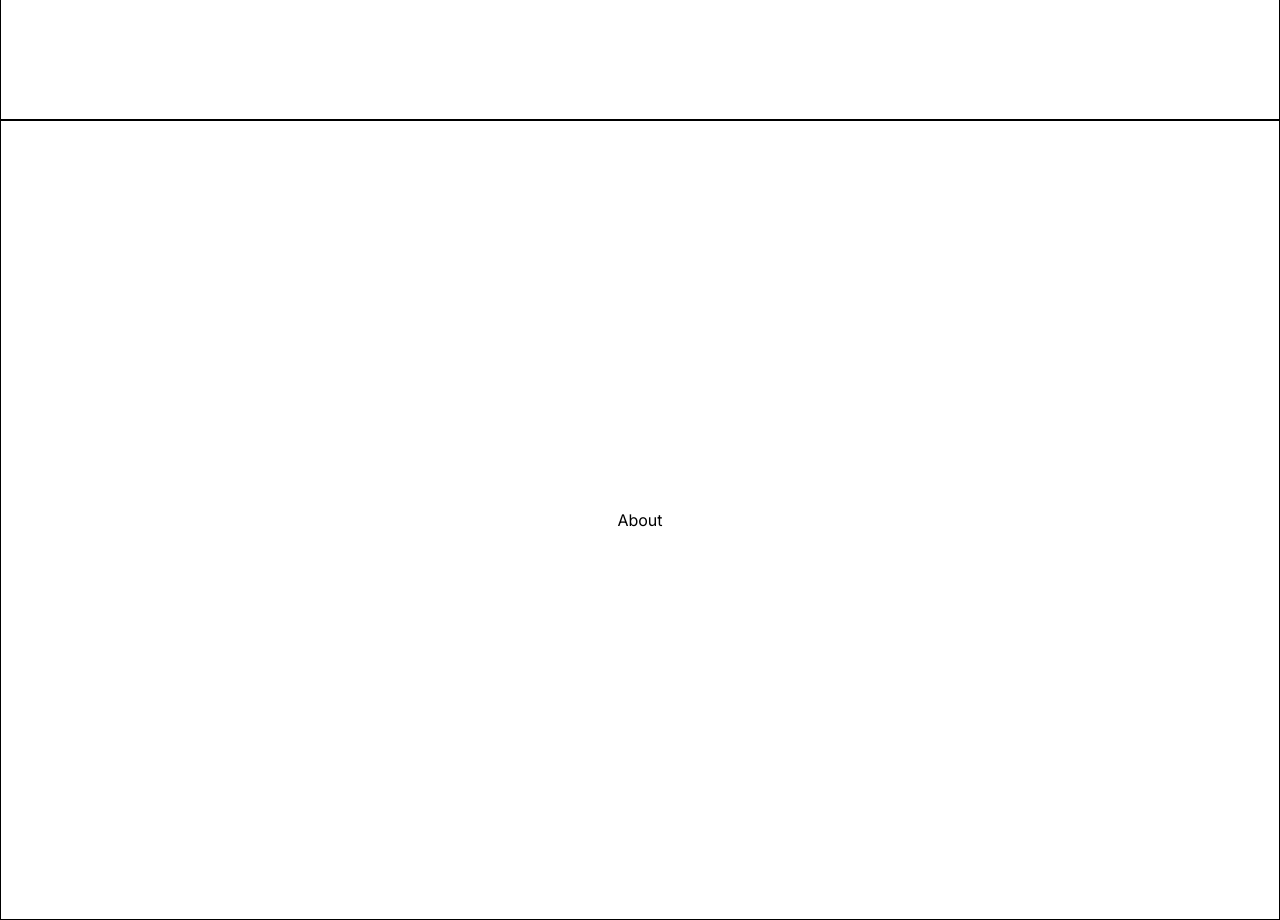
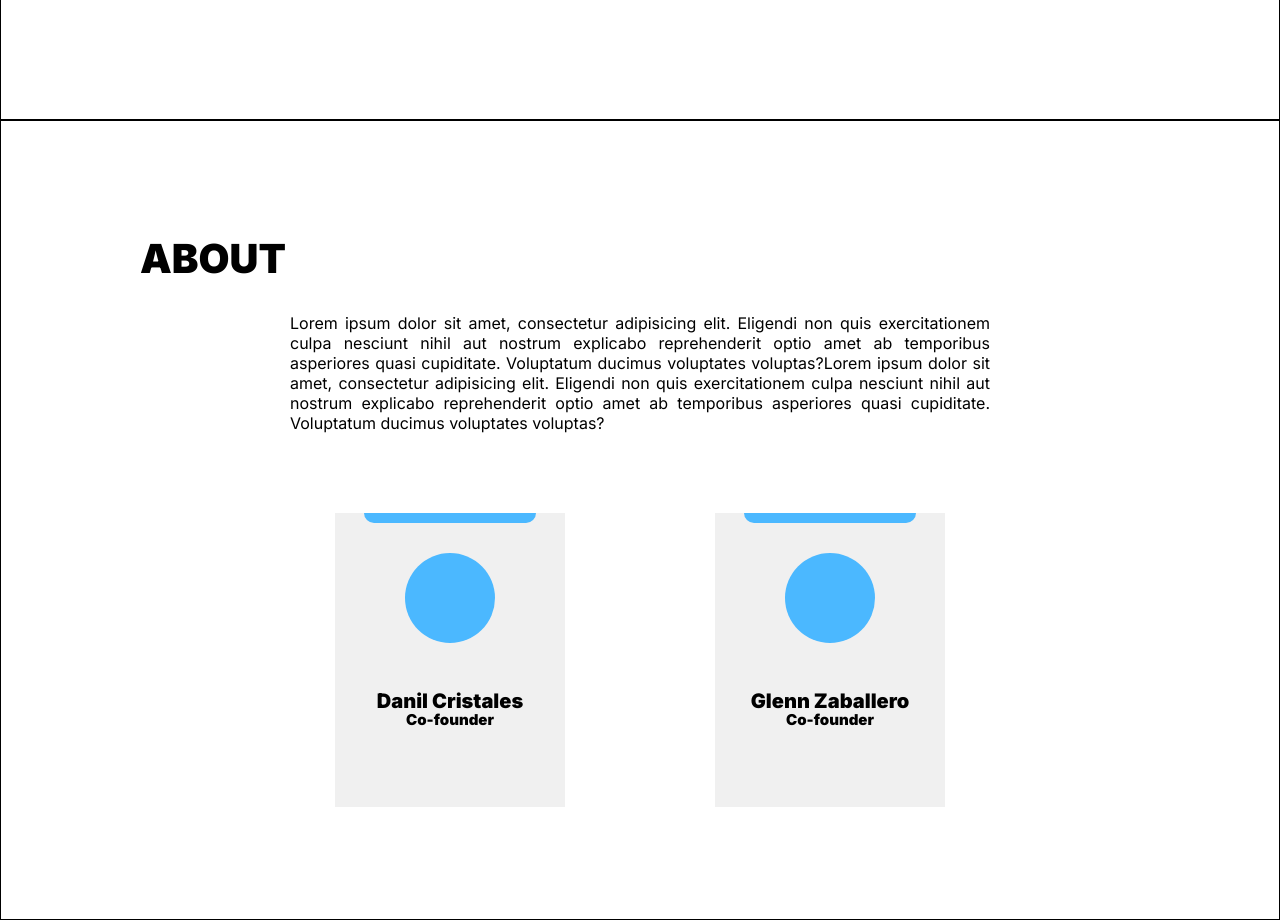
Before and after one commit to wadze213/crework-source, a React (Create React App) app in the folder crework/: page / in a window 1280 px wide. Shown: the part 3880-4800 px from the top of the page. Built offline with nearby package versions, Linux system fonts and the light colour scheme.

Commit message:
Adding About by Glenn

```diff
--- a/crework/src/components/About.js
+++ b/crework/src/components/About.js
@@ -1,10 +1,46 @@
 import React from 'react'
 import './component-styles/styles.css'
+import './component-styles/about.css'
+import {FaGithub} from "react-icons/fa";
+import {FaUser} from "react-icons/fa";
+import {FaDownload} from "react-icons/fa";
+
+import { IconButton, Tooltip } from '@mui/material';
+
 
 const About = () => {
   return (
-    <section>
-      About
+    <section className='about'>
+        <div className='aboutTitle'>
+          <h2>ABOUT</h2>
+          <p className='aboutContent'>Lorem ipsum dolor sit amet, consectetur adipisicing elit. Eligendi non quis exercitationem culpa nesciunt nihil aut nostrum explicabo reprehenderit optio amet ab temporibus asperiores quasi cupiditate. Voluptatum ducimus voluptates voluptas?Lorem ipsum dolor sit amet, consectetur adipisicing elit. Eligendi non quis exercitationem culpa nesciunt nihil aut nostrum explicabo reprehenderit optio amet ab temporibus asperiores quasi cupiditate. Voluptatum ducimus voluptates voluptas?</p>
+        </div>
+        <div className='aboutContainer'>
+          <div class="aboutCard">
+          <div class="blob"></div>
+
+            <span class="img2"></span>
+            <p>
+
+              <div > <Tooltip title="Github" className='icon' placement="top"><IconButton className='github'><FaGithub/></IconButton></Tooltip></div>
+              <div > <Tooltip title="Portfolio" className='icon'placement="top"><IconButton className='profile'><FaUser/></IconButton></Tooltip></div>
+              <div > <Tooltip title="Download" className='icon'placement="top"><IconButton className='download'><FaDownload/></IconButton></Tooltip></div>
+
+            </p>
+            <h2>Danil  Cristales<br></br><span>Co-founder</span></h2>
+          </div>
+          <div class="aboutCard">
+          <div class="blob"></div>
+            <span class="img"></span>
+            <p>
+
+            <div > <Tooltip title="Github" className='icon' placement="top"><IconButton className='github'><FaGithub/></IconButton></Tooltip></div>
+              <div > <Tooltip title="Portfolio" className='icon' placement="top"><IconButton className='profile'><FaUser/></IconButton></Tooltip></div>
+              <div > <Tooltip title="Download" className='icon' placement="top"><IconButton className='download'><FaDownload/></IconButton></Tooltip></div>
+            </p>
+            <h2>Glenn Zaballero<br></br><span>Co-founder</span></h2>
+          </div>
+        </div>
     </section>
   )
 }
--- /dev/null
+++ b/crework/src/components/component-styles/about.css
@@ -0,0 +1,162 @@
+.aboutContainer{
+  display: flex;
+  gap:150px;
+
+}
+.about{
+  display: flex;
+  gap: 5rem;
+}
+.aboutTitle{
+  max-width: 1000px;
+  text-align: left;
+}
+.aboutContent{
+  padding: 30px 150px 0 150px;
+  text-align: justify;
+
+
+}
+
+/* From uiverse.io by @gagan-gv */
+.aboutCard {
+  width: 230px;
+  height: 294px;
+  background: #f0f0f0;
+
+  text-align: center;
+  transition: all 0.5s;
+
+
+ }
+
+ .aboutCard:hover {
+  box-shadow: 0 0 20px 1px rgba(0, 0, 0, 0.623);
+  background-color: #4bb8ff;
+ }
+
+ .aboutCard .blob {
+  height: 10px;
+  width: 75%;
+  border-radius: 0 0 30px 30px;
+  margin: 0 auto;
+  background-color: #4bb8ff;
+  visibility: visible;
+  transition: all 0.3s;
+ }
+
+ .aboutCard:hover .blob {
+  height: 0;
+ }
+
+ .aboutCard .img {
+  display: flex;
+  margin: 30px auto 10px auto;
+  width: 90px;
+  height: 90px;
+  background-color: #4bb8ff;
+  /* background: url(../icons/zaballero.png); */
+  border-radius: 50%;
+  font-size: 11px;
+  justify-content: center;
+  align-items: center;
+  transition: all 0.5s;
+ }
+ .aboutCard .img2 {
+  display: flex;
+  margin: 30px auto 10px auto;
+  width: 90px;
+  height: 90px;
+  background-color: #4bb8ff;
+  /* background: url(../icons/zaballero.png); */
+  border-radius: 50%;
+  font-size: 11px;
+  justify-content: center;
+  align-items: center;
+  transition: all 0.5s;
+ }
+
+ .aboutCard:hover .img {
+  width: 230px;
+  height: 200px;
+  border-radius: 0;
+  margin: 0 auto ;
+  margin-bottom: 5px;
+  background-color: #f0f0f0;
+  z-index: 99999;
+  /* background: url(../icons/zaballero2.png); */
+ }
+
+ .aboutCard h2 {
+  padding: 0px 10px;
+  font-size: 20px;
+  transition: all 0.1s;
+  z-index: -99;
+  line-height: 17px;
+
+ }
+
+ .aboutCard span {
+  font-size: 15px;
+ }
+
+ .aboutCard:hover h2 {
+  opacity: 1;
+  width: 100%;
+  color: white;
+  font-size: 15px;
+  transition: all 0.5s;
+  font-weight: 900;
+  letter-spacing: 1px;
+ }
+
+ .aboutCard>p {
+  opacity: 0;
+  transition: all 0.75s;
+  cursor: pointer;
+  padding:0 40px;
+  margin-top: 0px;
+  cursor: pointer;
+  font-size: 26px;
+  color: white;
+  display: flex;
+  justify-content: space-between;
+
+ }
+
+
+ .aboutCard:hover>p {
+ padding-top: 0px;
+  left: 35px;
+  opacity: 2;
+  transition: all 0.1s;
+ }
+
+.github:hover{
+
+  color:#FC3E6B;
+  transition: all 0.5s;
+}
+.profile:hover{
+  color: #fff;
+  transition: all 0.5s;
+}
+.download:hover{
+  color:#FDA228;
+  transition: all 0.5s;
+}
+.circleContainer {
+  display: flex;
+  align-items: center;
+  padding: 9px;
+  position: absolute;
+ }
+ .aboutCard:hover .circleContainer{
+opacity: 0;
+ }
+
+
+.circle {
+  padding: 0 4px;
+  display: flex;
+ }
```
